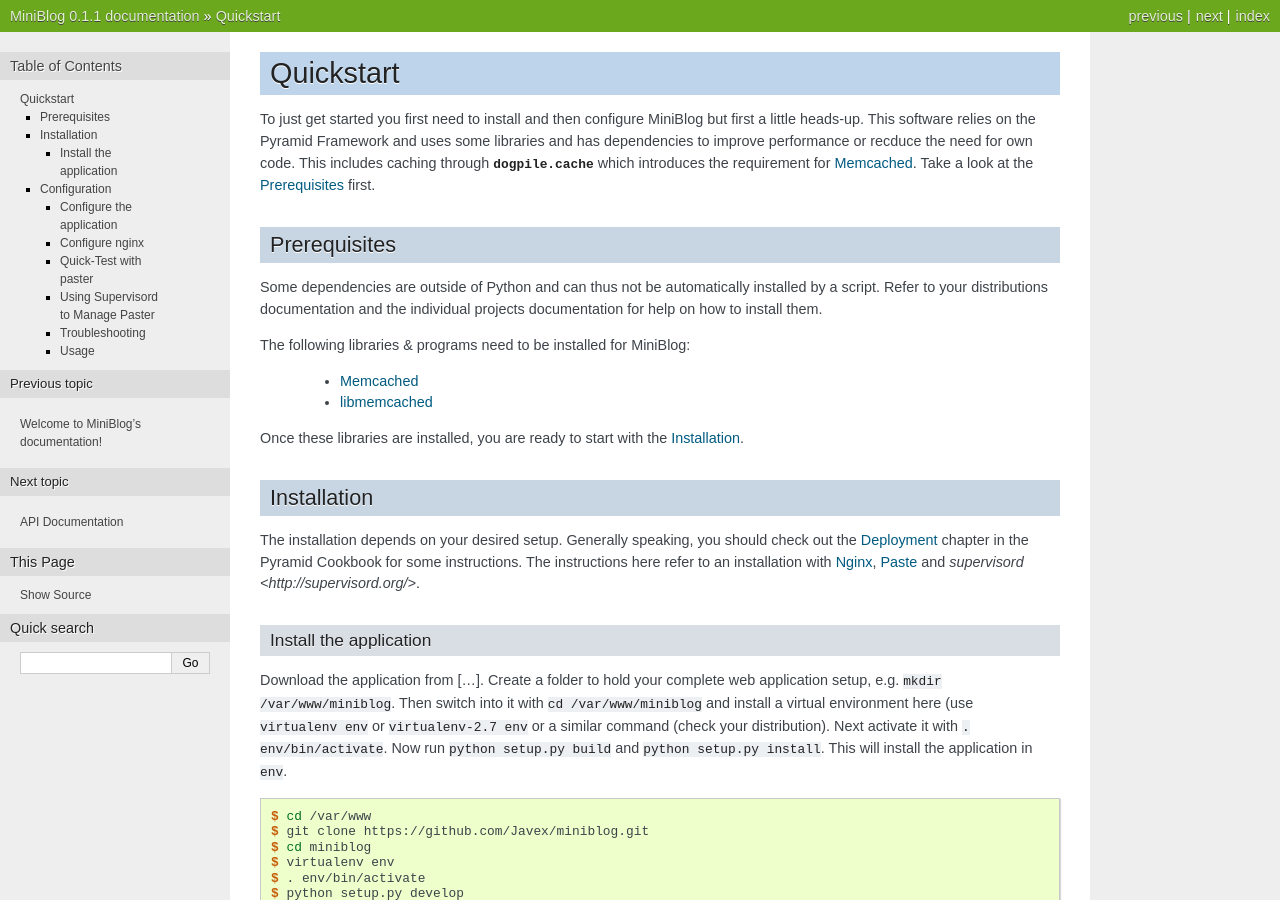
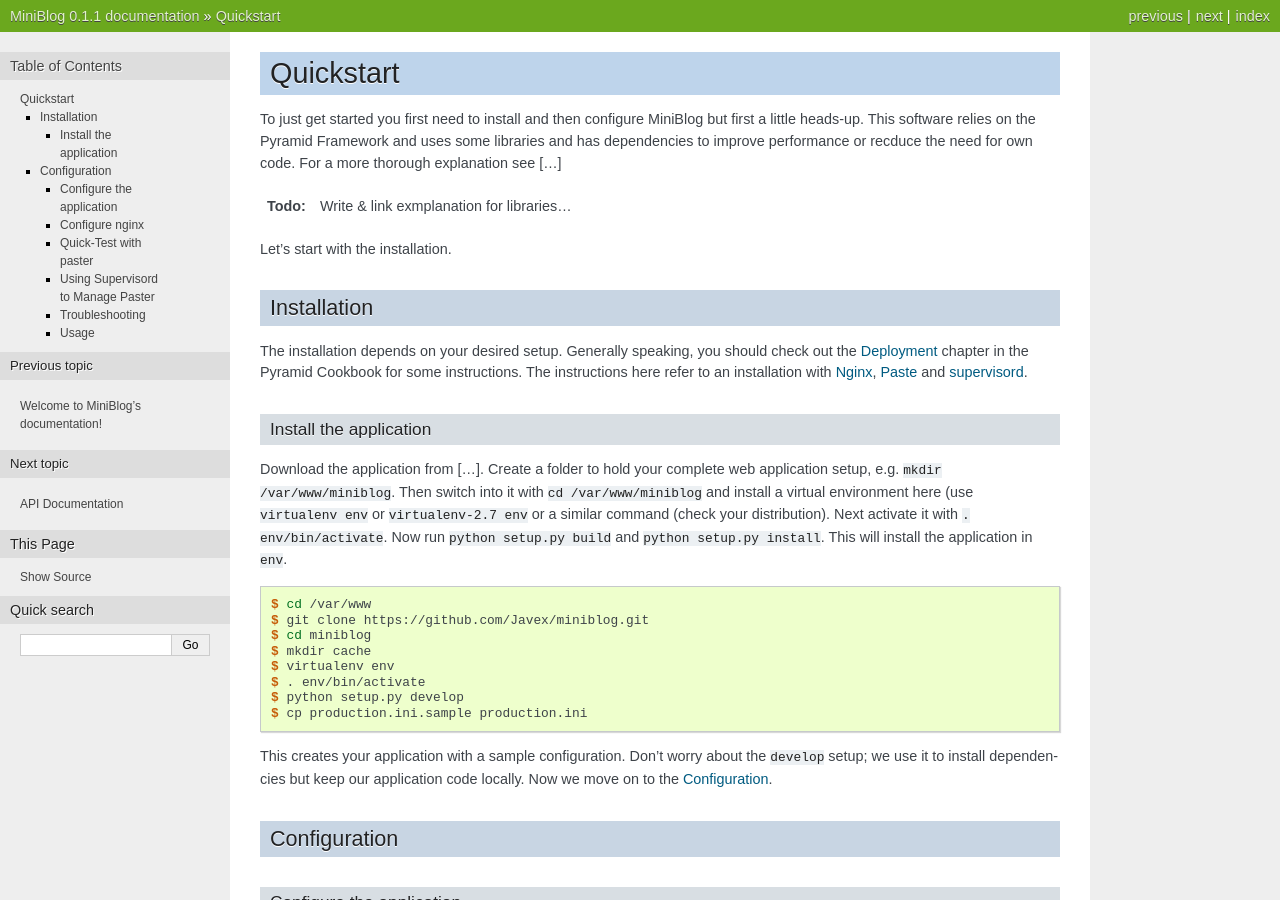
Before and after one commit to Javex/miniblog, a Sphinx documentation site: the page built from docs/quickstart.rst, in a window 1280 px wide and 900 px high. Built offline with Sphinx 7.4.7, drawn with Linux system fonts in a browser that asks for light colours; some of the changed text lies outside the part shown.

Commit message:
More docs

```diff
--- a/docs/conf.py
+++ b/docs/conf.py
@@ -293,7 +293,3 @@
 
 # Allow duplicate toc entries.
 #epub_tocdup = True
-
-
-# Example configuration for intersphinx: refer to the Python standard library.
-intersphinx_mapping = {'http://docs.python.org/': None}
--- a/docs/quickstart.rst
+++ b/docs/quickstart.rst
@@ -5,23 +5,12 @@
 To just get started you first need to install and then configure MiniBlog but
 first a little heads-up. This software relies on the Pyramid Framework and
 uses some libraries and has dependencies to improve performance or recduce
-the need for own code. This includes caching through :mod:`dogpile.cache`
-which introduces the requirement for `Memcached <http://memcached.org/>`_.
-Take a look at the `Prerequisites`_ first.
+the need for own code. For a more thorough explanation see [...]
 
-Prerequisites
-=============
-Some dependencies are outside of Python and can thus not be automatically
-installed by a script. Refer to your distributions documentation and the
-individual projects documentation for help on how to install them.
+.. todo::
+    Write & link exmplanation for libraries...
 
-The following libraries & programs need to be installed for MiniBlog:
-
-    * `Memcached <http://memcached.org/>`_
-    * `libmemcached <http://libmemcached.org/libMemcached.html>`_
-
-Once these libraries are installed, you are ready to start with the
-`Installation`_.
+Let's start with the installation.
 
 Installation
 ============
@@ -29,7 +18,7 @@
 check out the `Deployment <http://docs.pylonsproject.org/projects/pyramid_cookbook/en/latest/deployment/index.html>`_
 chapter in the Pyramid Cookbook for some instructions. The instructions here
 refer to an installation with `Nginx <http://wiki.nginx.org/Main>`_,
-`Paste <http://pythonpaste.org/>`_ and `supervisord <http://supervisord.org/>`.
+`Paste <http://pythonpaste.org/>`_ and `supervisord <http://supervisord.org/>`_.
 
 Install the application
 -----------------------
@@ -46,6 +35,7 @@
     $ cd /var/www
     $ git clone https://github.com/Javex/miniblog.git
     $ cd miniblog
+    $ mkdir cache
     $ virtualenv env
     $ . env/bin/activate
     $ python setup.py develop
@@ -193,7 +183,6 @@
 
 Troubleshooting
 ---------------
-
 If you have issues with reaching the installed site after having followed this
 tutorial, you first have to figure out where the problem lies. If it was
 before `Quick-Test with paster`_ you should try to launch a single,
@@ -209,5 +198,18 @@
 
 Usage
 -----
+To get started bloggin, only one minor step is needed. MiniBlog uses
+`Persona <https://login.persona.org/>`_ for login, thus you need to
+create a Persona login. This is actually extremely simple: Hover over
+the grey menubar in the right corner. You will see a "Login" entry appear.
+Click it and a Persona window will appear. Follow the instructions and
+create an account for the email address you entered in your ``production.ini``.
+It is vital that these addresses match as they will allow you to log in.
 
-Some docs on the usage....
+After completing the process, you should now see new entries in the menu, e.g.
+"Add Entry". Hover over to the right: It should now display "Logout". You are
+now all set. Play around in the menu and start blogging.
+
+MiniBlog provides a high level of customization as it exposes the configuration
+possibilities of its underlying libraries, especially :mod:`dogpile.cache` and
+:mod:`sqlalchemy`.
--- a/setup.py
+++ b/setup.py
@@ -19,7 +19,6 @@
     'MarkupSafe',
     'webhelpers',
     'dogpile.cache',
-    'pylibmc',
     'wtforms',
     ]
 
```
